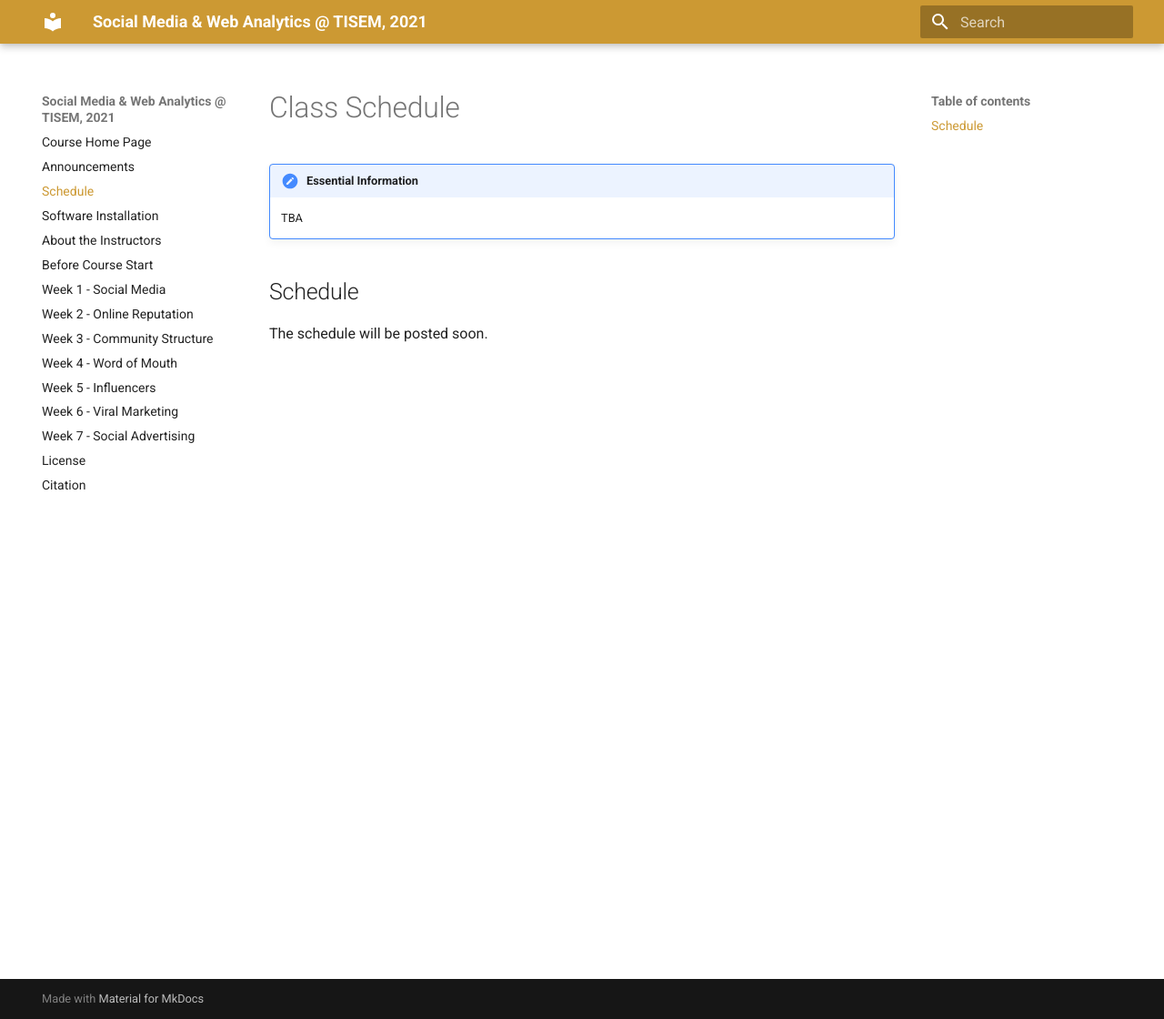
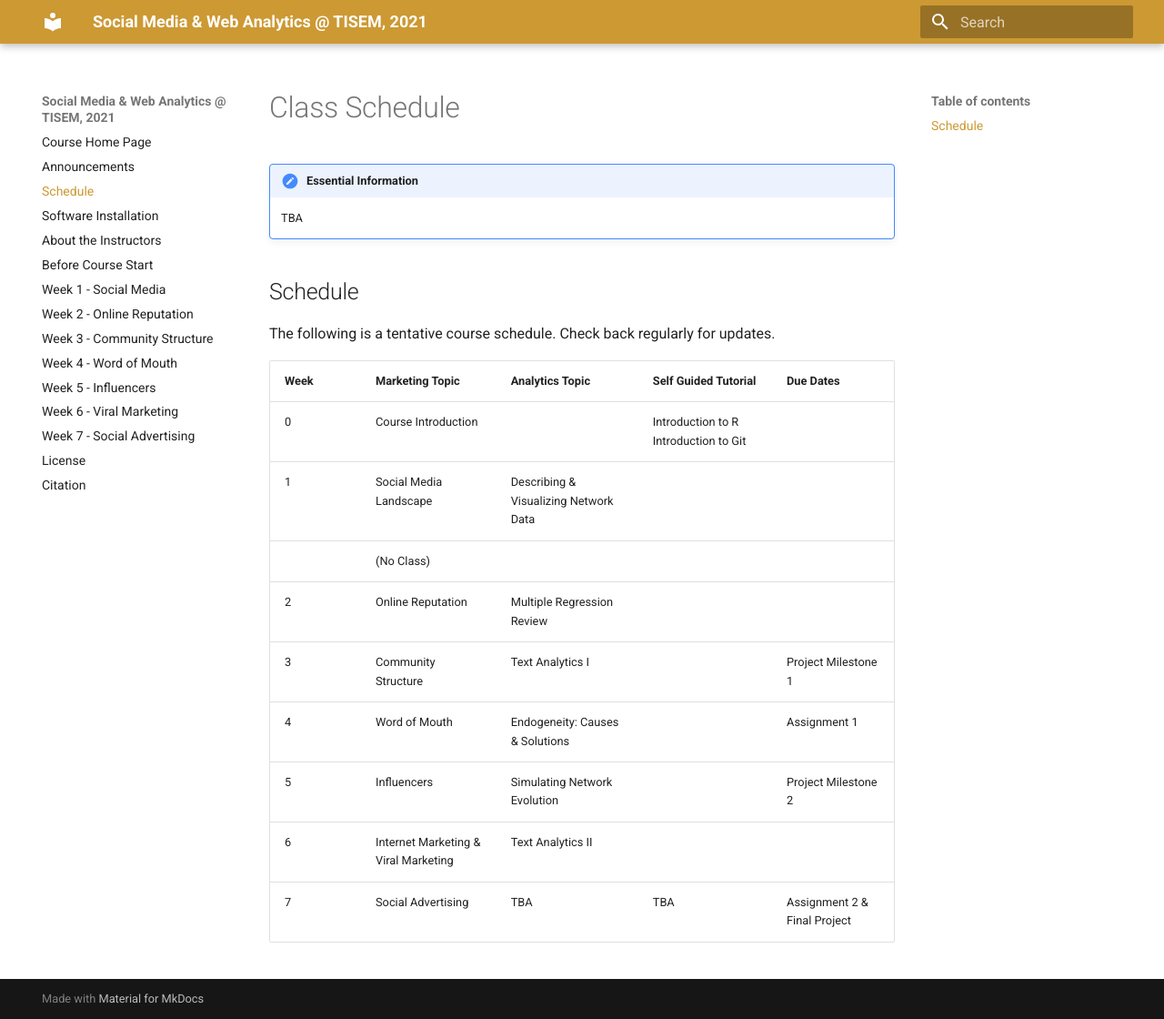
Before and after one commit to tisem-digital-marketing/2021-smwa, an MkDocs documentation site: the page built from docs/schedule.md, in a window 1280 px wide and 1120 px high. Shown: the whole window at 91% size. Built offline with MkDocs 1.6.1 and Material for MkDocs 9.7.7, drawn with Linux system fonts in a browser that asks for light colours; old or Windows-style settings are respelled for this version of MkDocs.

Commit message:
draft schedule for class

```diff
--- a/docs/schedule.md
+++ b/docs/schedule.md
@@ -5,4 +5,17 @@
 
 ## Schedule
 
-The schedule will be posted soon.
+The following is a tentative course schedule.
+Check back regularly for updates.
+
+| Week | Marketing Topic                       | Analytics Topic                        | Self Guided Tutorial                  | Due Dates                        |
+|------|---------------------------------------|----------------------------------------|---------------------------------------|----------------------------------|
+| 0    |  Course Introduction          |                                        | Introduction to R Introduction to Git |                                  |
+| 1    | Social Media Landscape                | Describing & Visualizing  Network Data |                                       |                                  |
+|      |  (No Class)                    |                                        |                                       |                                  |
+| 2    | Online Reputation                     | Multiple Regression Review             |                                       |                                  |
+| 3    | Community Structure                   | Text Analytics I                       |                                       | Project Milestone 1              |
+| 4    | Word of Mouth                         | Endogeneity: Causes &  Solutions       |                                       | Assignment 1               |
+| 5    | Influencers                           | Simulating Network Evolution           |                                       | Project Milestone 2              |
+| 6    | Internet Marketing  & Viral Marketing | Text Analytics II                      |                                       |                                  |
+| 7    | Social Advertising                    | TBA                                    | TBA                                   | Assignment 2 & Final Project |
```
